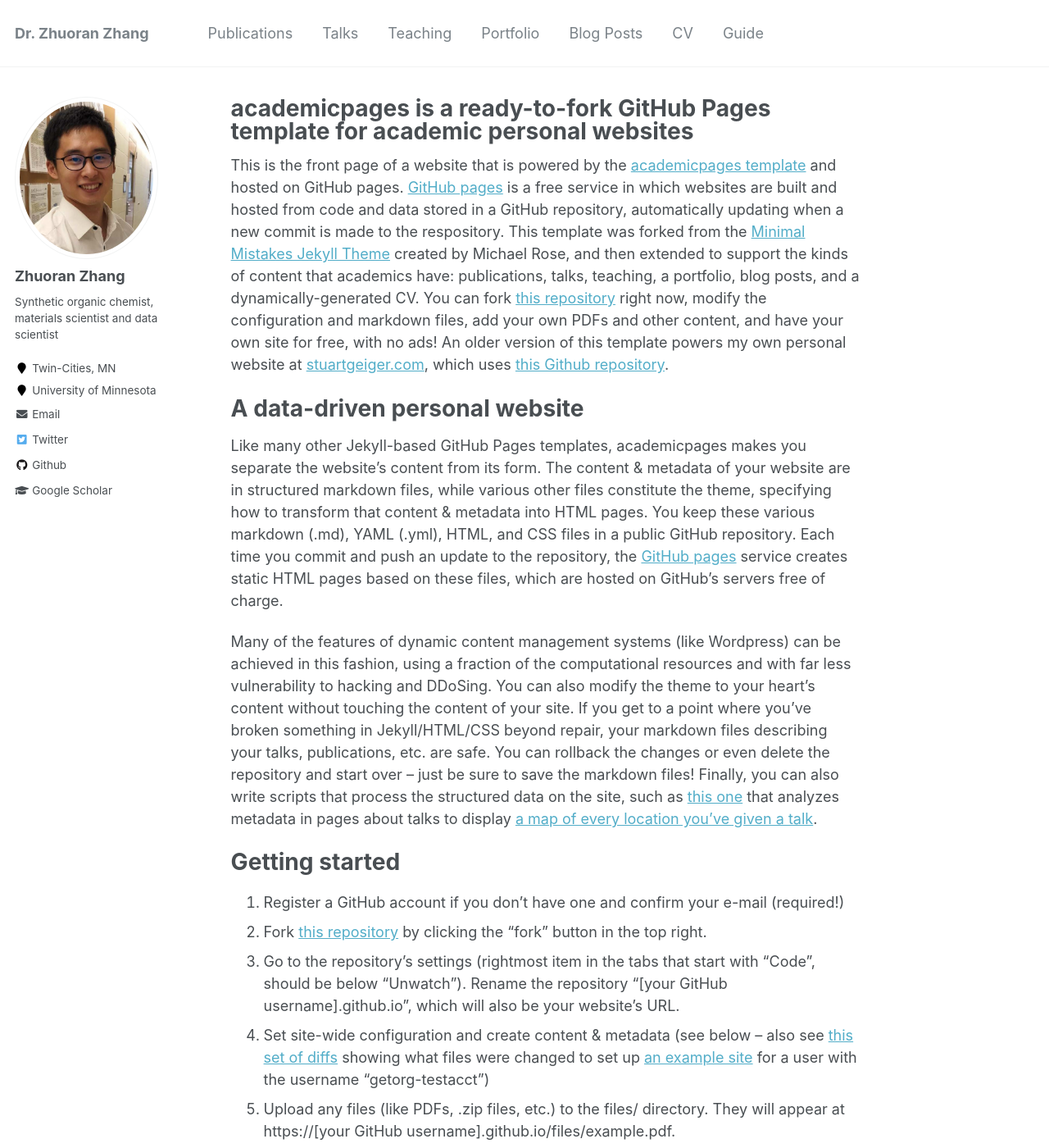
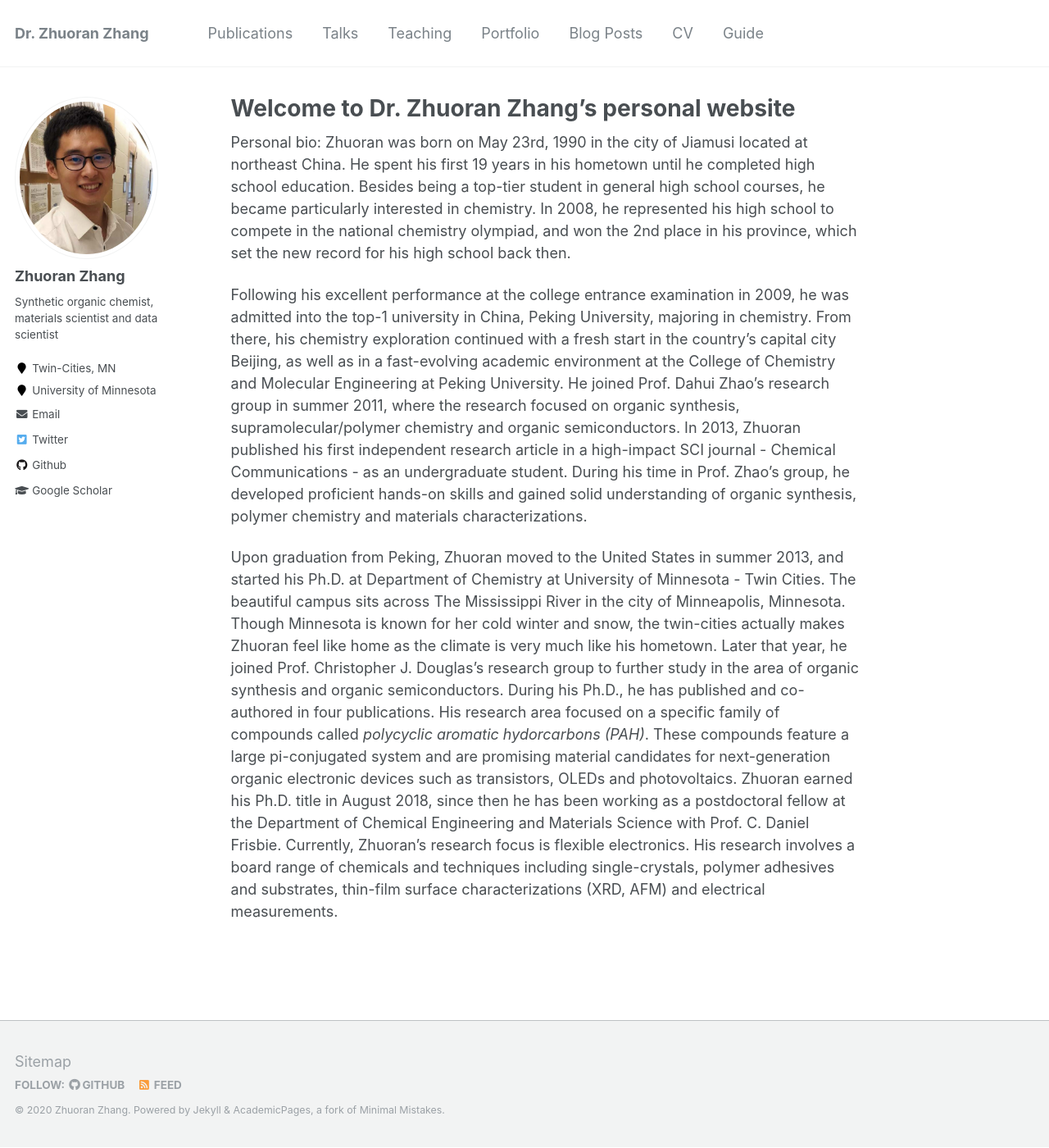
Before and after one commit to zhuoranzhang-ryan/website, a Jekyll site: the page built from _pages/about.md, in a window 1280 px wide and 1400 px high. Shown: the whole window at 82% size. Built offline with Jekyll 4.4.1, drawn with Linux system fonts in a browser that asks for light colours; some of the changed text lies outside the part shown.

Commit message:
Adding about page and teaching page

```diff
--- a/_pages/about.md
+++ b/_pages/about.md
@@ -1,50 +1,14 @@
 ---
 permalink: /
-title: "academicpages is a ready-to-fork GitHub Pages template for academic personal websites"
+title: "Welcome to Dr. Zhuoran Zhang's personal website"
 excerpt: "About me"
 author_profile: true
 redirect_from:
   - /about/
   - /about.html
 ---
+Personal bio: Zhuoran was born on May 23rd, 1990 in the city of Jiamusi located at northeast China. He spent his first 19 years in his hometown until he completed high school education. Besides being a top-tier student in general high school courses, he became particularly interested in chemistry. In 2008, he represented his high school to compete in the national chemistry olympiad, and won the 2nd place in his province, which set the new record for his high school back then.
 
-This is the front page of a website that is powered by the [academicpages template](https://github.com/academicpages/academicpages.github.io) and hosted on GitHub pages. [GitHub pages](https://pages.github.com) is a free service in which websites are built and hosted from code and data stored in a GitHub repository, automatically updating when a new commit is made to the respository. This template was forked from the [Minimal Mistakes Jekyll Theme](https://mmistakes.github.io/minimal-mistakes/) created by Michael Rose, and then extended to support the kinds of content that academics have: publications, talks, teaching, a portfolio, blog posts, and a dynamically-generated CV. You can fork [this repository](https://github.com/academicpages/academicpages.github.io) right now, modify the configuration and markdown files, add your own PDFs and other content, and have your own site for free, with no ads! An older version of this template powers my own personal website at [stuartgeiger.com](http://stuartgeiger.com), which uses [this Github repository](https://github.com/staeiou/staeiou.github.io).
+Following his excellent performance at the college entrance examination in 2009, he was admitted into the top-1 university in China, Peking University, majoring in chemistry. From there, his chemistry exploration continued with a fresh start in the country's capital city Beijing, as well as in a fast-evolving academic environment at the College of Chemistry and Molecular Engineering at Peking University. He joined Prof. Dahui Zhao's research group in summer 2011, where the research focused on organic synthesis, supramolecular/polymer chemistry and organic semiconductors. In 2013, Zhuoran published his first independent research article in a high-impact SCI journal - Chemical Communications - as an undergraduate student. During his time in Prof. Zhao's group, he developed proficient hands-on skills and gained solid understanding of organic synthesis, polymer chemistry and materials characterizations.
 
-A data-driven personal website
-======
-Like many other Jekyll-based GitHub Pages templates, academicpages makes you separate the website's content from its form. The content & metadata of your website are in structured markdown files, while various other files constitute the theme, specifying how to transform that content & metadata into HTML pages. You keep these various markdown (.md), YAML (.yml), HTML, and CSS files in a public GitHub repository. Each time you commit and push an update to the repository, the [GitHub pages](https://pages.github.com/) service creates static HTML pages based on these files, which are hosted on GitHub's servers free of charge.
-
-Many of the features of dynamic content management systems (like Wordpress) can be achieved in this fashion, using a fraction of the computational resources and with far less vulnerability to hacking and DDoSing. You can also modify the theme to your heart's content without touching the content of your site. If you get to a point where you've broken something in Jekyll/HTML/CSS beyond repair, your markdown files describing your talks, publications, etc. are safe. You can rollback the changes or even delete the repository and start over -- just be sure to save the markdown files! Finally, you can also write scripts that process the structured data on the site, such as [this one](https://github.com/academicpages/academicpages.github.io/blob/master/talkmap.ipynb) that analyzes metadata in pages about talks to display [a map of every location you've given a talk](https://academicpages.github.io/talkmap.html).
-
-Getting started
-======
-1. Register a GitHub account if you don't have one and confirm your e-mail (required!)
-1. Fork [this repository](https://github.com/academicpages/academicpages.github.io) by clicking the "fork" button in the top right.
-1. Go to the repository's settings (rightmost item in the tabs that start with "Code", should be below "Unwatch"). Rename the repository "[your GitHub username].github.io", which will also be your website's URL.
-1. Set site-wide configuration and create content & metadata (see below -- also see [this set of diffs](http://archive.is/3TPas) showing what files were changed to set up [an example site](https://getorg-testacct.github.io) for a user with the username "getorg-testacct")
-1. Upload any files (like PDFs, .zip files, etc.) to the files/ directory. They will appear at https://[your GitHub username].github.io/files/example.pdf.
-1. Check status by going to the repository settings, in the "GitHub pages" section
-
-Site-wide configuration
-------
-The main configuration file for the site is in the base directory in [_config.yml](https://github.com/academicpages/academicpages.github.io/blob/master/_config.yml), which defines the content in the sidebars and other site-wide features. You will need to replace the default variables with ones about yourself and your site's github repository. The configuration file for the top menu is in [_data/navigation.yml](https://github.com/academicpages/academicpages.github.io/blob/master/_data/navigation.yml). For example, if you don't have a portfolio or blog posts, you can remove those items from that navigation.yml file to remove them from the header.
-
-Create content & metadata
-------
-For site content, there is one markdown file for each type of content, which are stored in directories like _publications, _talks, _posts, _teaching, or _pages. For example, each talk is a markdown file in the [_talks directory](https://github.com/academicpages/academicpages.github.io/tree/master/_talks). At the top of each markdown file is structured data in YAML about the talk, which the theme will parse to do lots of cool stuff. The same structured data about a talk is used to generate the list of talks on the [Talks page](https://academicpages.github.io/talks), each [individual page](https://academicpages.github.io/talks/2012-03-01-talk-1) for specific talks, the talks section for the [CV page](https://academicpages.github.io/cv), and the [map of places you've given a talk](https://academicpages.github.io/talkmap.html) (if you run this [python file](https://github.com/academicpages/academicpages.github.io/blob/master/talkmap.py) or [Jupyter notebook](https://github.com/academicpages/academicpages.github.io/blob/master/talkmap.ipynb), which creates the HTML for the map based on the contents of the _talks directory).
-
-**Markdown generator**
-
-I have also created [a set of Jupyter notebooks](https://github.com/academicpages/academicpages.github.io/tree/master/markdown_generator
-) that converts a CSV containing structured data about talks or presentations into individual markdown files that will be properly formatted for the academicpages template. The sample CSVs in that directory are the ones I used to create my own personal website at stuartgeiger.com. My usual workflow is that I keep a spreadsheet of my publications and talks, then run the code in these notebooks to generate the markdown files, then commit and push them to the GitHub repository.
-
-How to edit your site's GitHub repository
-------
-Many people use a git client to create files on their local computer and then push them to GitHub's servers. If you are not familiar with git, you can directly edit these configuration and markdown files directly in the github.com interface. Navigate to a file (like [this one](https://github.com/academicpages/academicpages.github.io/blob/master/_talks/2012-03-01-talk-1.md) and click the pencil icon in the top right of the content preview (to the right of the "Raw | Blame | History" buttons). You can delete a file by clicking the trashcan icon to the right of the pencil icon. You can also create new files or upload files by navigating to a directory and clicking the "Create new file" or "Upload files" buttons.
-
-Example: editing a markdown file for a talk
-![Editing a markdown file for a talk](/images/editing-talk.png)
-
-For more info
-------
-More info about configuring academicpages can be found in [the guide](https://academicpages.github.io/markdown/). The [guides for the Minimal Mistakes theme](https://mmistakes.github.io/minimal-mistakes/docs/configuration/) (which this theme was forked from) might also be helpful.
+Upon graduation from Peking, Zhuoran moved to the United States in summer 2013, and started his Ph.D. at Department of Chemistry at University of Minnesota - Twin Cities. The beautiful campus sits across The Mississippi River in the city of Minneapolis, Minnesota. Though Minnesota is known for her cold winter and snow, the twin-cities actually makes Zhuoran feel like home as the climate is very much like his hometown. Later that year, he joined Prof. Christopher J. Douglas's research group to further study in the area of organic synthesis and organic semiconductors. During his Ph.D., he has published and co-authored in four publications. His research area focused on a specific family of compounds called *polycyclic aromatic hydorcarbons (PAH)*. These compounds feature a large pi-conjugated system and are promising material candidates for next-generation organic electronic devices such as transistors, OLEDs and photovoltaics. Zhuoran earned his Ph.D. title in August 2018, since then he has been working as a postdoctoral fellow at the Department of Chemical Engineering and Materials Science with Prof. C. Daniel Frisbie. Currently, Zhuoran's research focus is flexible electronics. His research involves a board range of chemicals and techniques including single-crystals, polymer adhesives and substrates, thin-film surface characterizations (XRD, AFM) and electrical measurements.
```
Also changed, not shown: _pages/cv.md (+1 -1 lines), _pages/markdown.md (+3 -4 lines), _posts/2012-08-14-blog-post-1.md (deleted, +0 -20 lines), _posts/2013-08-14-blog-post-2.md (deleted, +0 -20 lines), _posts/2014-08-14-blog-post-3.md (deleted, +0 -20 lines), _posts/2015-08-14-blog-post-4.md (deleted, +0 -20 lines), _posts/2020-07-07.md (added, +17 -0 lines), _posts/2199-01-01-future-post.md (deleted, +0 -11 lines), _teaching/2014-spring-teaching-1.md (+7 -15 lines), 1 other file.
